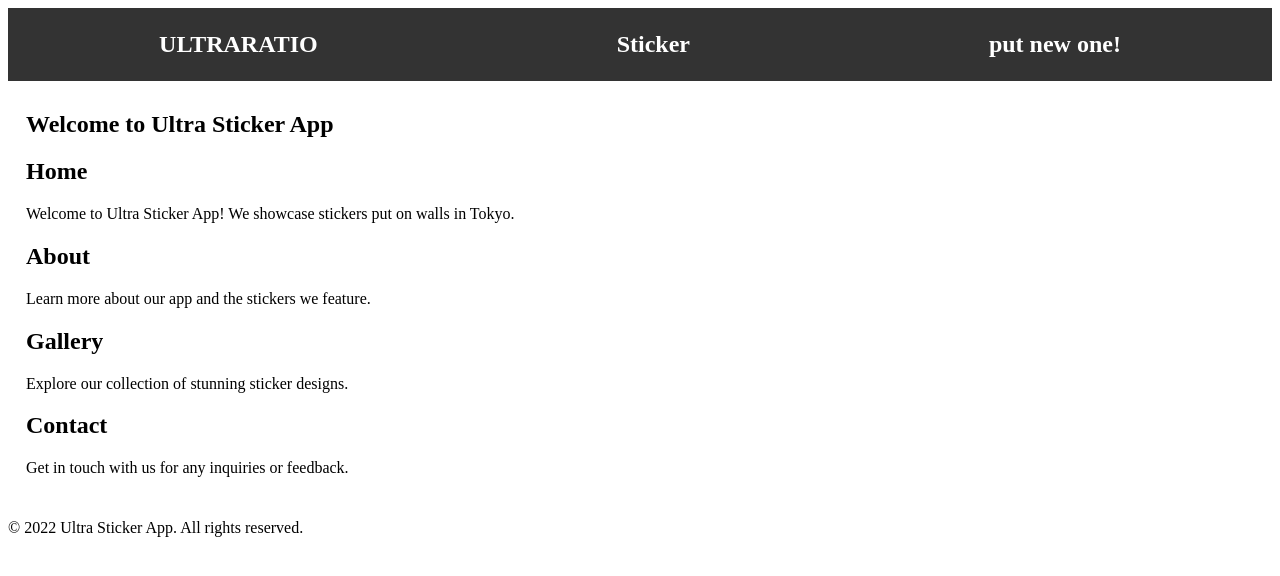
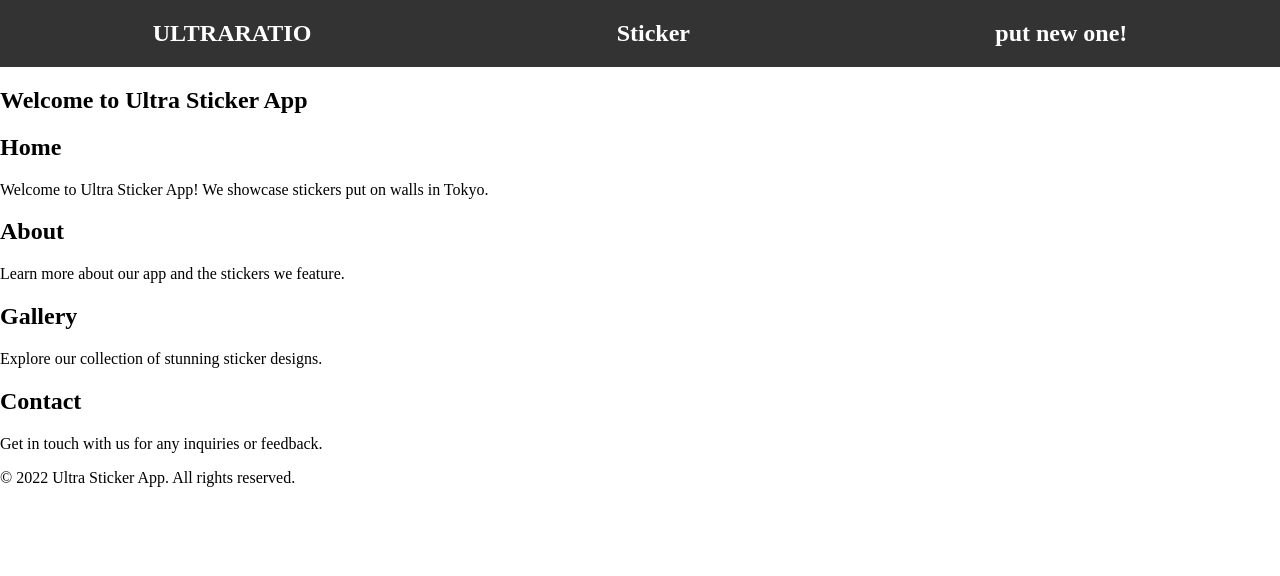
Before and after one commit to Do1904/ultrastickerapp, an Angular app in the folder myNewApp/: page / in a window 1280 px wide. Shown: the top 576 px of the page. Built offline with nearby package versions, Linux system fonts and the light colour scheme; no server answers.

Commit message:
スタイル微修正

```diff
--- a/myNewApp/src/app/app/app.component.css
+++ b/myNewApp/src/app/app/app.component.css
@@ -1,12 +1,13 @@
 :host {
-    --content-padding: 10px;
+  --content-padding: 0px;
 }
+
 header {
   display: block;
-    height: 60px;
+  height: 40px;
   padding: var(--content-padding);
-    box-shadow: 0px 5px 25px var(--shadow-color);
 }
+
 .content {
   padding: var(--content-padding);
 }
--- a/myNewApp/src/app/header/header.component.html
+++ b/myNewApp/src/app/header/header.component.html
@@ -21,8 +21,7 @@
         display: flex;
         justify-content: space-around;
         align-items: center;
-        background-color: #333;
-        padding: 0.1rem;
+        background-color: #333333;
     }
 
     a {
--- a/myNewApp/src/styles.css
+++ b/myNewApp/src/styles.css
@@ -1,2 +1,18 @@
 /* You can add global styles to this file, and also import other style files */
 @import '@angular/material/prebuilt-themes/indigo-pink.css';
+
+
+/* 全体のスタイルをリセット */
+html,
+body {
+    margin: 0;
+    /* 余白をなくす */
+    padding: 0;
+    /* パディングをなくす */
+    width: 100%;
+    /* 横幅を全画面に設定 */
+    height: 100%;
+    /* 縦幅を全画面に設定 */
+    box-sizing: border-box;
+    /* ボックスモデルを統一 */
+}
```
Also changed, not shown: 1 other file (tests, documents, lock files or other folders). Lines whose indentation alone changed are shown as unchanged.
